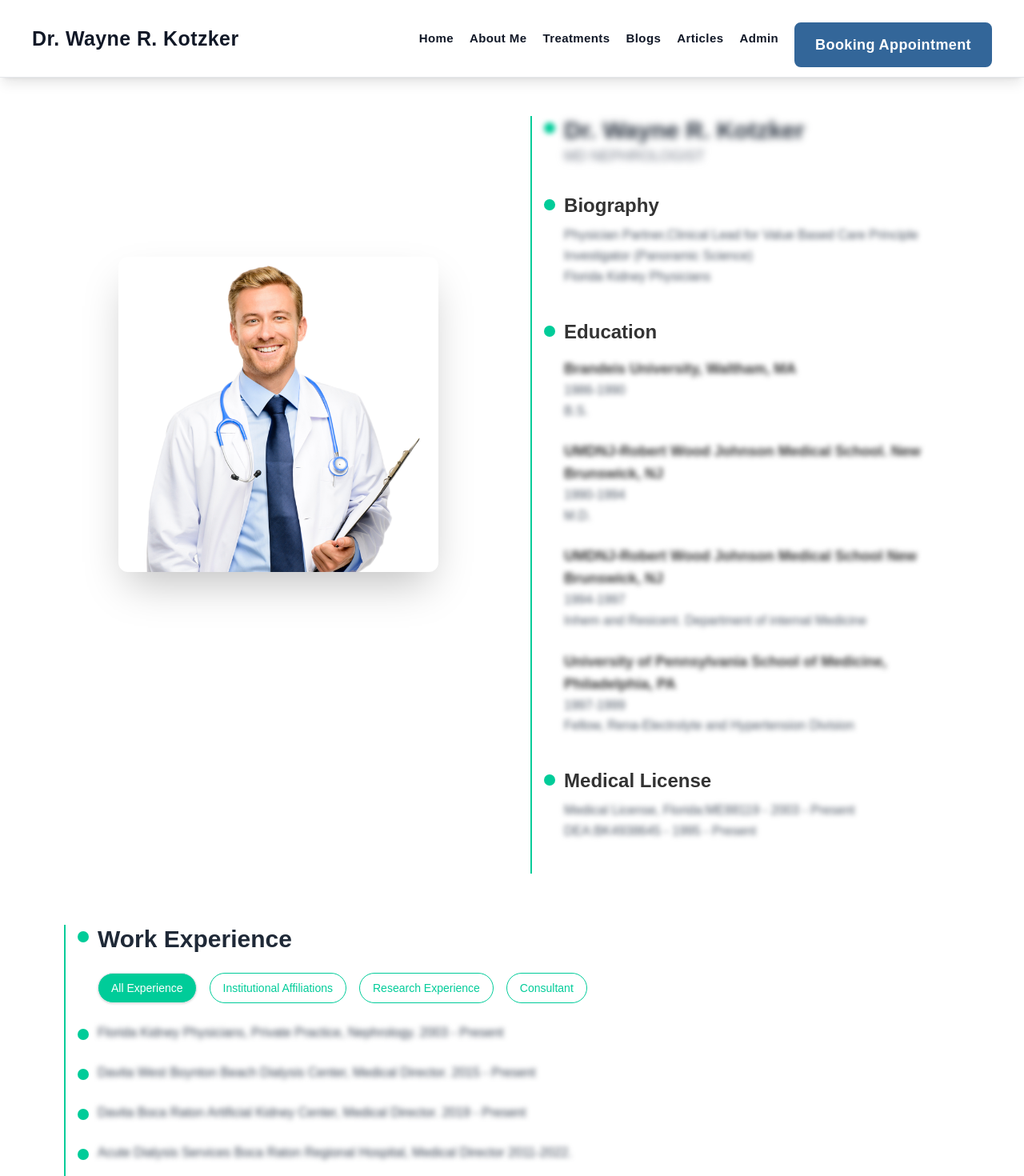
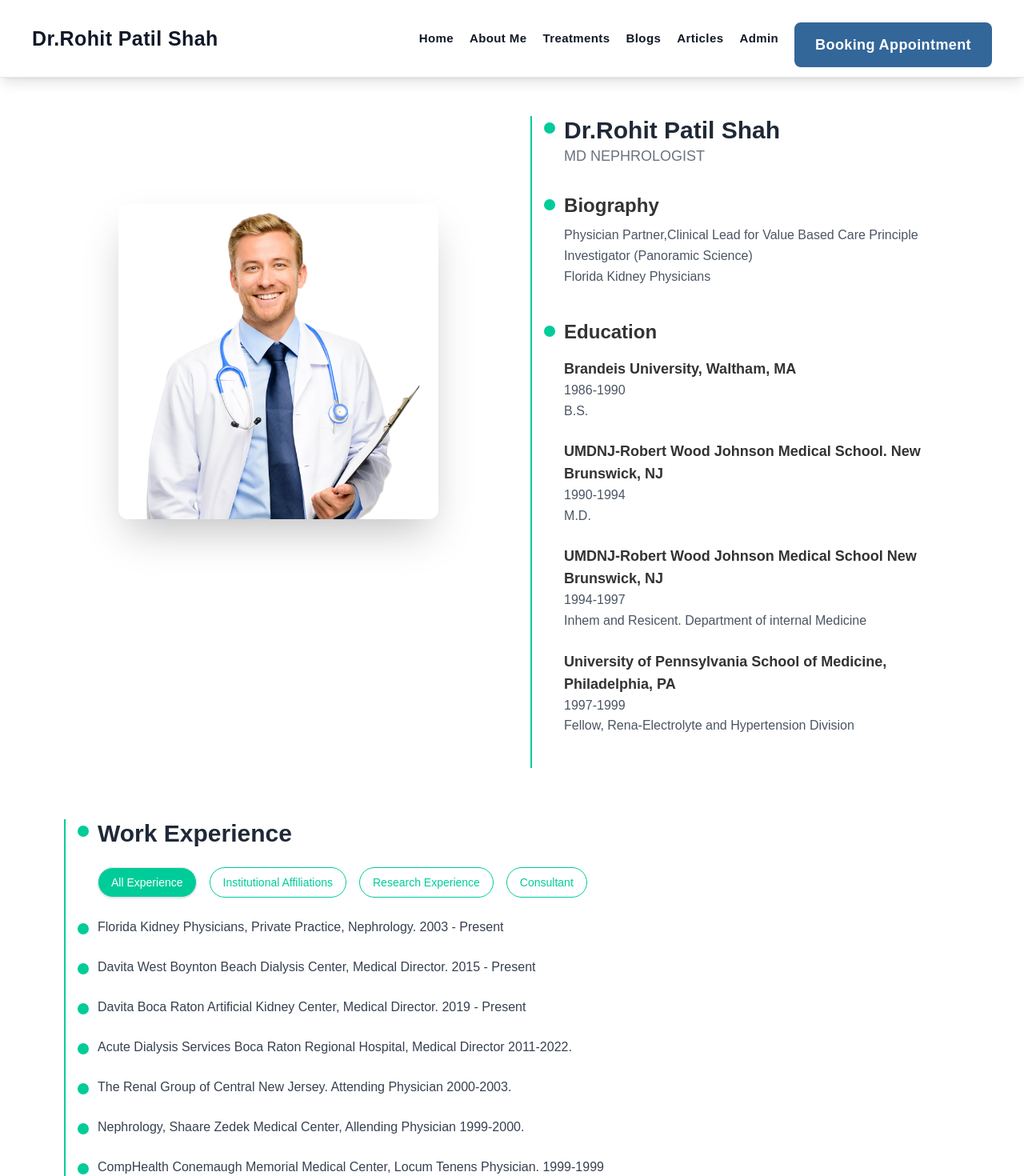
Before and after one commit to prognozadataminds-tech/doctor-appoinment-Web-app, a React (Create React App) app in the folder frontend/: page /aboutme in a window 1280 px wide. Shown: the top 1470 px of the page at 80% size. Built offline with nearby package versions, Linux system fonts and the light colour scheme.

Commit message:
content change

```diff
--- a/frontend/src/components/Navbar.jsx
+++ b/frontend/src/components/Navbar.jsx
@@ -14,7 +14,7 @@ const Navbar = () => {
             alt="Logo"
             className="w-12 h-12 object-contain" // Adjust size as needed
           /> */}
-          <span className="text-[25px] font-bold text-gray-900">Dr. Wayne R. Kotzker</span>
+          <span className="text-[25px] font-bold text-gray-900">Dr.Rohit Patil Shah</span>
         </Link>
 
         {/* Logo Only (Mobile View) */}
@@ -24,7 +24,7 @@ const Navbar = () => {
             alt="Logo"
             className=" object-contain" // Smaller size for mobile
           /> */}
-           <span className="text-[25px] font-bold text-gray-900">Dr. Wayne R. Kotzker</span>
+           <span className="text-[25px] font-bold text-gray-900">Dr.Rohit Patil Shah</span>
         </Link>
 
         {/* Mobile Menu Button (Hamburger) */}
--- a/frontend/src/pages/About.js
+++ b/frontend/src/pages/About.js
@@ -13,19 +13,19 @@ const About = () => {
   const renderDoctorInfo = () => (
     <div className="w-full md:w-1/2 relative border-l-2 border-[#00CC99] pl-10">
       {/* Header */}
-      <div className="mb-8 blur-[3px] relative">
+      <div className="mb-8  relative">
         <div className={dotStyle}></div>
-        <h1 className="text-3xl font-bold blur-[3px] text-gray-800">Dr. Wayne R. Kotzker</h1>
-        <p className="text-gray-500 blur-[3px] text-lg">MD NEPHROLOGIST</p>
+        <h1 className="text-3xl font-bold  text-gray-800">Dr.Rohit Patil Shah</h1>
+        <p className="text-gray-500  text-lg">MD NEPHROLOGIST</p>
       </div>
 
       {/* Biography */}
       <div className="mb-10 relative">
         <div className={dotStyle}></div>
         <h2 className="text-2xl font-semibold mb-2">Biography</h2>
-        <p className="text-gray-600 blur-[3px] leading-relaxed">
+        <p className="text-gray-600  leading-relaxed">
           Physician Partner,Clinical Lead for Value Based Care Principle  Investigator (Panoramic Science)  </p>
-        <p className="text-gray-600 blur-[3px] leading-relaxed">
+        <p className="text-gray-600  leading-relaxed">
           Florida Kidney Physicians </p>
       </div>
 
@@ -33,7 +33,7 @@ const About = () => {
       <div className="mb-10 relative">
         <div className={dotStyle}></div>
         <h2 className="text-2xl font-semibold mb-4">Education</h2>
-        <div className="space-y-6 blur-[3px]">
+        <div className="space-y-6 ">
           <div>
             <h3 className="text-lg font-semibold">Brandeis University, Waltham, MA </h3>
             <p className="text-gray-600">1986-1990</p>
@@ -57,14 +57,14 @@ const About = () => {
           </div>
         </div>
       </div>
-      <div className="mb-10 relative">
+      {/* <div className="mb-10 relative">
         <div className={dotStyle}></div>
         <h2 className="text-2xl font-semibold mb-2">Medical License</h2>
-        <p className="text-gray-600 blur-[3px] leading-relaxed">
+        <p className="text-gray-600  leading-relaxed">
           Medical License, Florida:ME88119 - 2003 - Present  </p>
-        <p className="text-gray-600 blur-[3px] leading-relaxed">
+        <p className="text-gray-600  leading-relaxed">
           DEA:BK4938645 - 1995 - Present</p>
-      </div>
+      </div> */}
 
     </div>
   );
@@ -76,7 +76,7 @@ const About = () => {
       <div className="mb-10 relative">
         <div className={dotStyle}></div>
         <h2 className="text-2xl font-semibold mb-4">Certifications</h2>
-        <div className="space-y-6 blur-[3px]">
+        <div className="space-y-6 ">
           <div>
             <h3 className="text-lg font-semibold">Good Clinical Practice Certified</h3>
             <p className="text-gray-600">Year: 2021</p>
@@ -207,7 +207,7 @@ const About = () => {
           {defaultExperience.map((item, index) => (
             <div className="relative" key={index}>
               <div className={dotStyle}></div>
-              <p className="text-gray-700 blur-[3px] leading-relaxed">{item}</p>
+              <p className="text-gray-700  leading-relaxed">{item}</p>
             </div>
           ))}
         </div>
@@ -216,7 +216,7 @@ const About = () => {
           {additionalExperience[activeTab].map((item, index) => (
             <div className="relative" key={index}>
               <div className={dotStyle}></div>
-              <p className="text-gray-700 blur-[3px] leading-relaxed">{item}</p>
+              <p className="text-gray-700 leading-relaxed">{item}</p>
             </div>
           ))}
         </div>
--- a/frontend/src/pages/AppointmentPage.js
+++ b/frontend/src/pages/AppointmentPage.js
@@ -85,7 +85,7 @@ const AppointmentPage = () => {
           <img src={docter} alt="Dr. Wayne" className="w-24 h-24 rounded-full border-4 border-green-500" />
           <div>
             <h2 className="text-xl font-bold text-gray-800 flex items-center gap-2">
-              Dr. Wayne R. Kotzker <span className="text-green-600">✔</span>
+             Dr.Rohit Patil Shah <span className="text-green-600">✔</span>
             </h2>
             <p className="text-sm text-gray-600">NEPHROLOGIST</p>
             <button className="mt-1 text-blue-600 text-sm underline">VIEW PROFILE</button>
--- a/frontend/src/pages/Home.js
+++ b/frontend/src/pages/Home.js
@@ -15,12 +15,12 @@ const DoctorCard = () => {
   }, []);
 
   const doctorData = {
-    doctor: "Dr. Wayne R. Kotzker",
+    doctor: "Dr.Rohit Patil Shah",
     specialization: "NEPHROLOGIST, MD",
     profileImage: doctorImage,
     appointmentDate: "Today",
     appointmentTime: "6:45 PM",
-    location: "670 Glades Rd, Suite 110, Boca Raton, FL 33431",
+    location: "101, Ananth Street, New Delhi - 110011",
   };
 
   return (
@@ -35,11 +35,11 @@ const DoctorCard = () => {
               alt="Doctor"
               className="w-48 h-48 md:w-60 md:h-60 rounded-full border-4 border-green-500"
             />
-            <h2 className="text-xl md:text-2xl  font-semibold mt-4">Dr. Wayne R. Kotzker</h2>
+            <h2 className="text-xl md:text-2xl  font-semibold mt-4">Dr.Rohit Patil Shah</h2>
             <p className="text-gray-500 text-sm  md:text-base">NEPHROLOGIST</p>
-            <p className="text-gray-500 text-sm blur-[3px] md:text-base">MD</p>
-            <p className="text-gray-500 text-sm blur-[3px] md:text-base">Medical License, Florida: ME88119 - 2003 - Present</p>
-            <p className="text-gray-500 text-sm blur-[3px] md:text-base">DEA: BK4938645 - 1995 - Present</p>
+            <p className="text-gray-500 text-sm  md:text-base">MD</p>
+            {/* <p className="text-gray-500 text-sm  md:text-base">Medical License, Florida: ME88119 - 2003 - Present</p>
+            <p className="text-gray-500 text-sm  md:text-base">DEA: BK4938645 - 1995 - Present</p> */}
 
             {/* ✅ Link with Doctor Details */}
             <Link
@@ -89,7 +89,7 @@ const DoctorCard = () => {
 
               <div className="flex items-start gap-3 mt-4 text-gray-700 text-base">
                 <span className="text-green-600 text-2xl">📍</span>
-                <p>ADDRESS: 670 Glades Rd, Suite 110 Boca Raton, FL 33431</p>
+                <p>ADDRESS: 101, Ananth Street, New Delhi - 110011</p>
               </div>
 
               <hr className="my-6 border-gray-300" />
```
